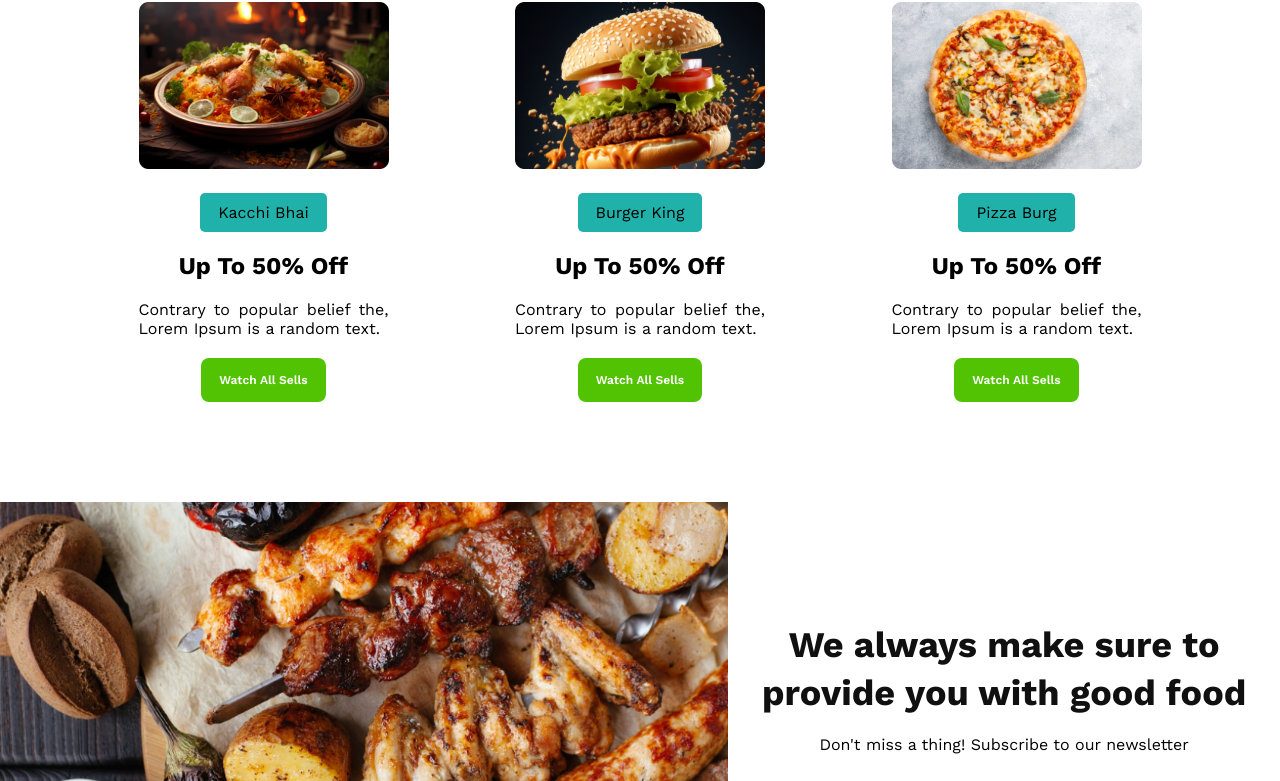
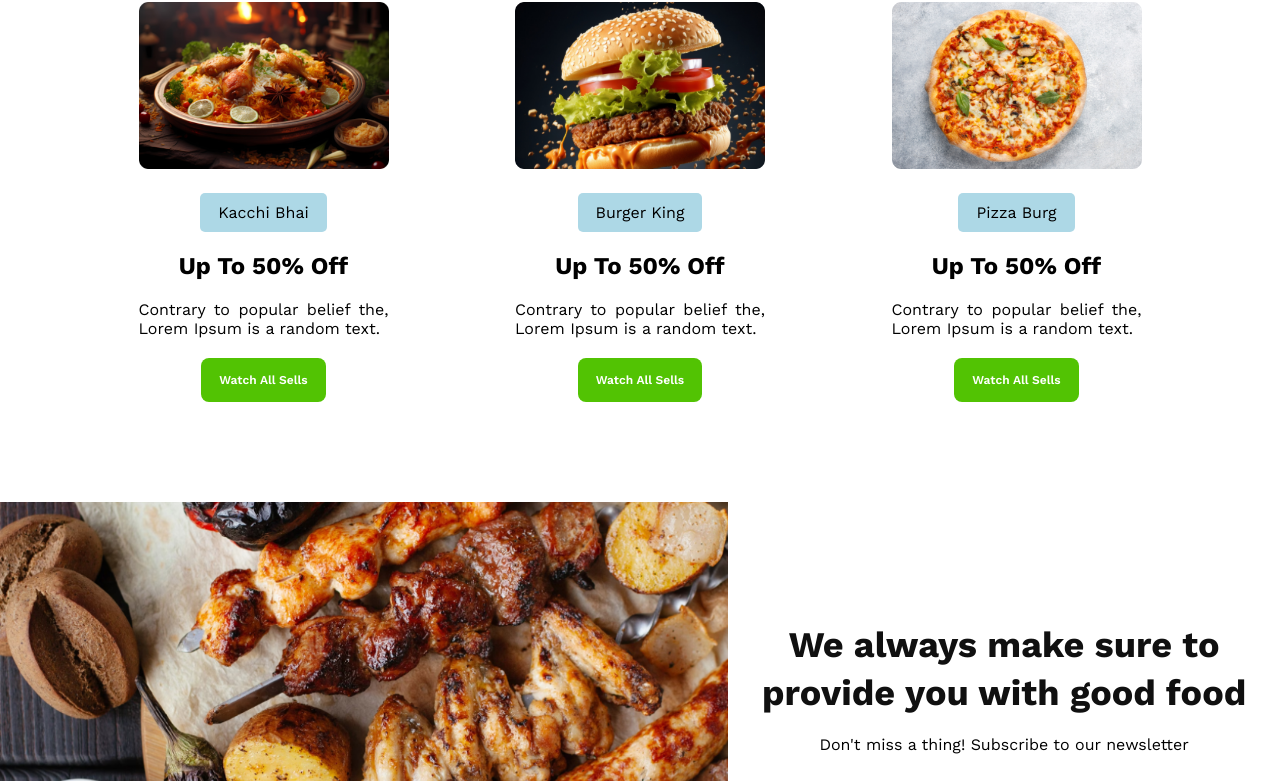
Before and after one commit to rahat-israil/Food-Resturent-Website, a plain HTML site: page index.html in a window 1280 px wide. Shown: the part 976-1757 px from the top of the page. Drawn offline with nearby package versions, Linux system fonts and the light colour scheme.

Commit message:
2nd update

```diff
--- a/Style/style.css
+++ b/Style/style.css
@@ -118,7 +118,7 @@
  width: 100%;
 }
 .card .shop{
-  background-color: lightseagreen;
+  background-color: lightblue;
   padding: 10px 18px 10px 18px;
   border-radius: 5px;
 }
--- a/index.html
+++ b/index.html
@@ -3,6 +3,7 @@
 <head>
  <meta charset="UTF-8">
  <meta name="viewport" content="width=device-width, initial-scale=1.0">
+ <link rel="shortcut icon" href="./icon-image/favicon.png" type="image/x-icon">
  <title>Rahat's Food Restaurant</title>
  <link rel="stylesheet" href="./Style/style.css">
 </head>
```
Also changed, not shown: icon-image/favicon.png (added).
